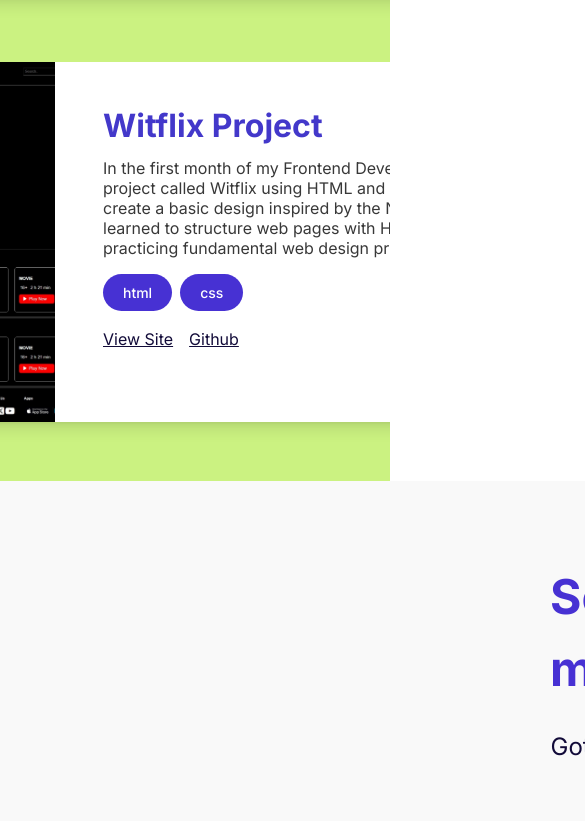
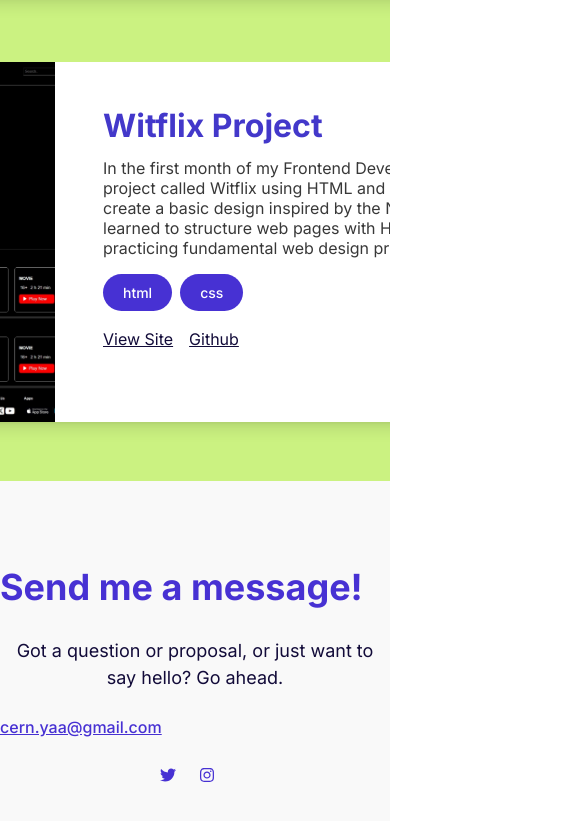
Before and after one commit to Ceren-kilicoglu/portfolio, a React (Vite) app: page / in a window 390 px wide. Shown: the part 2412-3233 px from the top of the page, 585 px wide, since content can reach past the window. Built offline with nearby package versions, Linux system fonts and the light colour scheme; a web font is replaced by a local one.

Commit message:
responsiv

```diff
--- a/src/components/Footer.jsx
+++ b/src/components/Footer.jsx
@@ -47,20 +47,28 @@ const Footer = () => {
     };
 
     return (
-        <div className='w-[1519px] h-[454px] bg-[#F9F9F9] dark:bg-[#252128] relative overflow-hidden'>
-            <div className='w-[483px] h-[290px] absolute left-[550px] top-[80px] flex flex-col gap-[24px]'>
-                <h1 className='font-bold text-[48px] leading-[72px] text-[#4731D3] dark:text-[#8F88FF] '>{heading}</h1>
-                <p className='w-[448px] font-normal text-[24px] text-[#120B39] dark:text-whit text-center'>{prompt}</p>
-                <p className='w-auto font-medium text-[20px] leading-[24.2px] underline text-[#4731D3] dark:text-[#8F88FF] ml-[125px]'>{email}</p>
-                <div className='flex gap-[15px] ml-[175px]'>
+        <div className='w-full max-w-[1519px] h-[454px] bg-[#F9F9F9] dark:bg-[#252128] relative overflow-hidden'>
+            <div className='w-full max-w-[483px] h-[290px] absolute left-1/2 transform -translate-x-1/2 top-[80px] flex flex-col gap-[24px]'>
+                <h1 className='font-bold text-[36px] sm:text-[48px] leading-[52px] sm:leading-[72px] text-[#4731D3] dark:text-[#8F88FF]'>
+                    {heading}
+                </h1>
+                <p className='w-full max-w-[448px] font-normal text-[18px] sm:text-[24px] text-[#120B39] dark:text-whit text-center'>
+                    {prompt}
+                </p>
+                <p className='w-auto font-medium text-[16px] sm:text-[20px] leading-[24.2px] underline text-[#4731D3] dark:text-[#8F88FF] ml-0 sm:ml-[125px]'>
+                    {email}
+                </p>
+                <div className='flex gap-[10px] sm:gap-[15px] justify-center sm:justify-center sm:ml-[175px]'>
                     {socialIcons.map((icon, index) => (
-                        <a key={index} href={icon.link} target='_blank' rel='noopener noreferrer' className=' w-[35px] h-[35px] text-[#4731D3] dark:text-[#8F88FF] '>
+                        <a key={index} href={icon.link} target='_blank' rel='noopener noreferrer' className='w-[30px] h-[30px] sm:w-[35px] sm:h-[35px] text-[#4731D3] dark:text-[#8F88FF]'>
                             <FontAwesomeIcon icon={iconMap[icon.icon]} />
                         </a>
                     ))}
                 </div>
             </div>
         </div>
+
+
     );
 };
 
```
